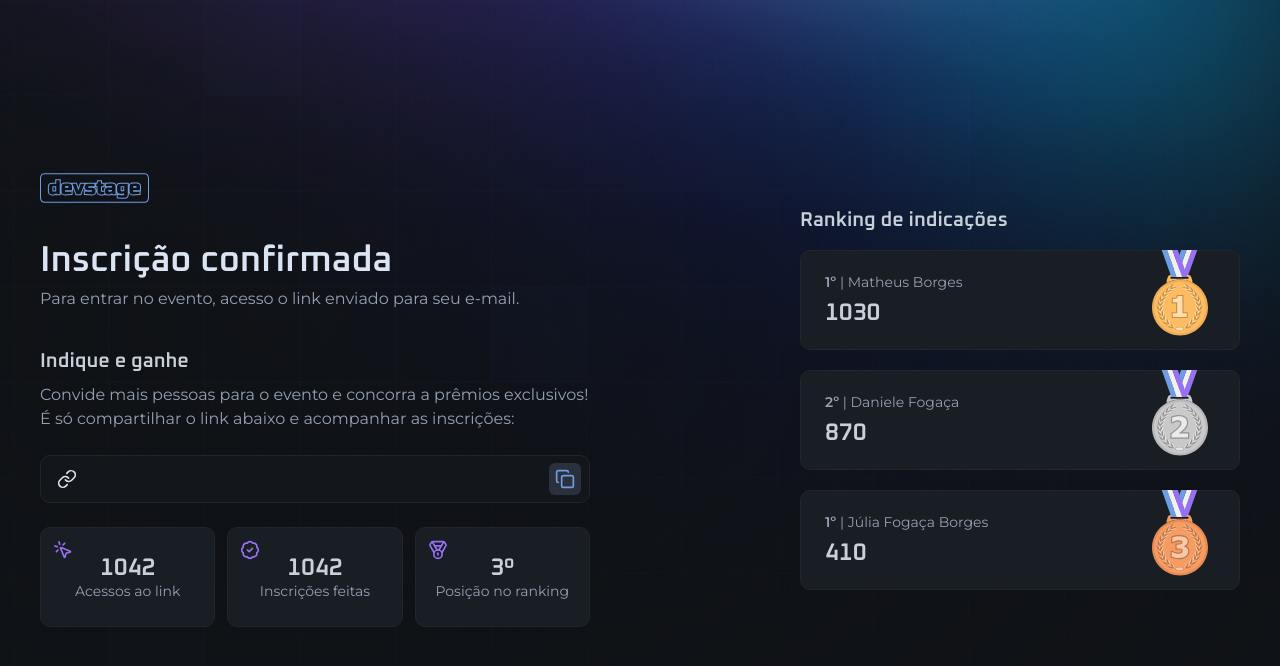
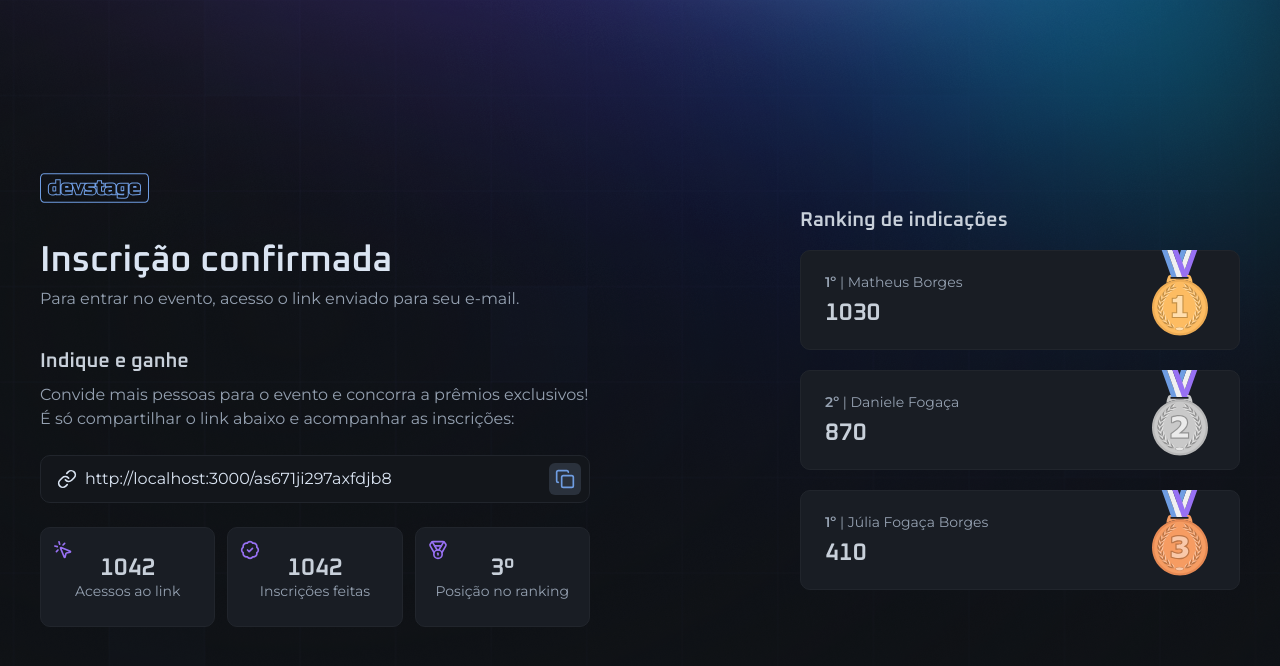
Before and after one commit to MatheusBorgesDev/nlw-connect, a Next.js app: page /invite in a window 1280 px wide. Shown: the top 666 px of the page. Built offline with nearby package versions, Linux system fonts and the light colour scheme.

Commit message:
feat: 🎉 pass dynamic invite link to InviteLinkInput component

```diff
--- a/src/app/invite/page.tsx
+++ b/src/app/invite/page.tsx
@@ -1,10 +1,14 @@
 import Image from "next/image";
+
 import logo from "../../assets/Logo.svg";
+
 import { InviteLinkInput } from "./components/invite-link-input";
 import { Ranking } from "./components/ranking";
 import { Stats } from "./components/stats";
 
 export default function Invite() {
+	const inviteLink = "http://localhost:3000/as671ji297axfdjb8";
+
 	return (
 		<div className="min-h-dvh flex items-center flex-col justify-between gap-16 md:flex-row">
 			<div className="flex flex-col gap-10 w-full max-w-[550px]">
@@ -32,7 +36,7 @@ export default function Invite() {
 						</p>
 					</div>
 
-					<InviteLinkInput />
+					<InviteLinkInput inviteLink={inviteLink} />
 
 					<Stats />
 				</div>
```
